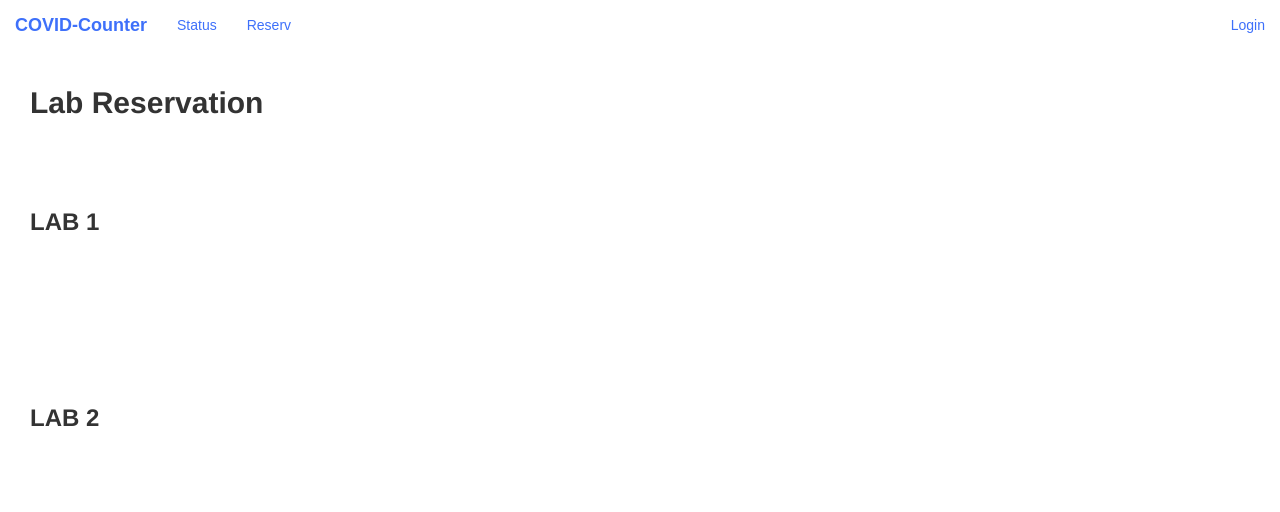
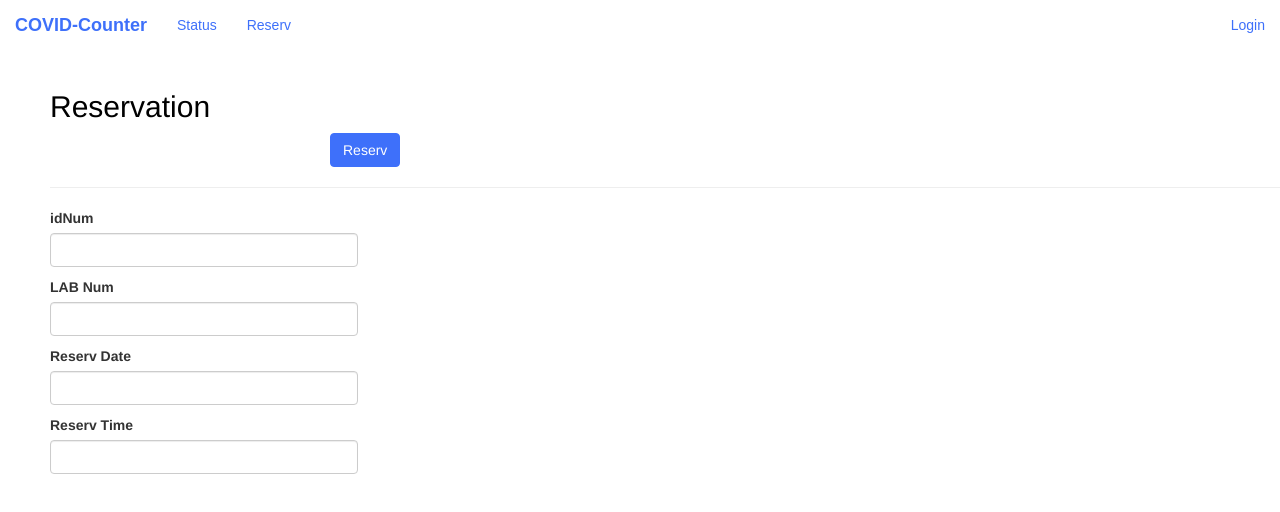
Before and after one commit to mayungyeong/COVID-Counter, a website: page html/reserv.html in a window 1280 px wide. Drawn offline with nearby package versions, Linux system fonts and the light colour scheme.

Commit message:
reserv 페이지 입력폼 css 변경

```diff
--- a/css/basic.css
+++ b/css/basic.css
@@ -51,3 +51,7 @@ header.masthead{
     margin-bottom: 0;
     color: #3e70fa;
   }
+
+  .form-control {
+    width: 25%;
+  }
--- a/html/reserv.html
+++ b/html/reserv.html
@@ -1,5 +1,6 @@
 <!DOCTYPE html>
 <html lang="en">
+
 <head>
 	<meta charset="utf-8">
 	<meta http-equiv="X-UA-Compatible" content="IE=edge">
@@ -9,6 +10,7 @@
 	<link rel="stylesheet" href="https://stackpath.bootstrapcdn.com/bootstrap/3.4.1/css/bootstrap.min.css"
 		integrity="sha384-HSMxcRTRxnN+Bdg0JdbxYKrThecOKuH5zCYotlSAcp1+c8xmyTe9GYg1l9a69psu" crossorigin="anonymous">
 	<link href="../css/basic.css" rel="stylesheet" type="text/css" />
+	<link href="../css/login.css" rel="stylesheet" type="text/css" />
 </head>
 
 <body>
@@ -29,19 +31,31 @@
 		</div>
 	</nav>
 
-	<div class="Check" style="margin-left: 30px;">
-		<h2 class="Count">
-			<br><br>
-			<strong>Lab Reservation</strong>
-		</h2>
-		<br><br><br>
-		<h3 class="LAB 1">
-			<strong>LAB 1</strong>
-		</h3>
-		<br><br><br><br><br><br><br>
-		<h3 class="LAB 2">
-			<strong>LAB 2</strong>
-		</h3>
+	<div class="reserv" style="margin-top: 90px; margin-left: 50px;">
+		<form action="/reserv" method="post" name="reserv">
+			<h2 style="color: black; text-align:left;"> Reservation </h2>
+			<p class="butt">
+				<input type="submit" class="btn btn-info" value="Reserv"
+					style="background-color: #3e70fa; border-color: #3e70fa; margin-left: 280px; width: 70px;">
+			</p>
+
+			<hr />
+			<p>
+				<label>idNum<br /></label>
+				<input type="text" class="form-control" name="idNum">
+			</p>
+			<p>
+				<label>LAB Num<br /></label>
+				<input type="text" class="form-control" name="lastName">
+			</p>
+			<p>
+				<label>Reserv Date<br /></label>
+				<input type="text" class="form-control" name="phoneNumber">
+			</p>
+			<p>
+				<label>Reserv Time<br /></label>
+				<input type="text" class="form-control" name="email">
+			</p>
 	</div>
 
 </body>
```
